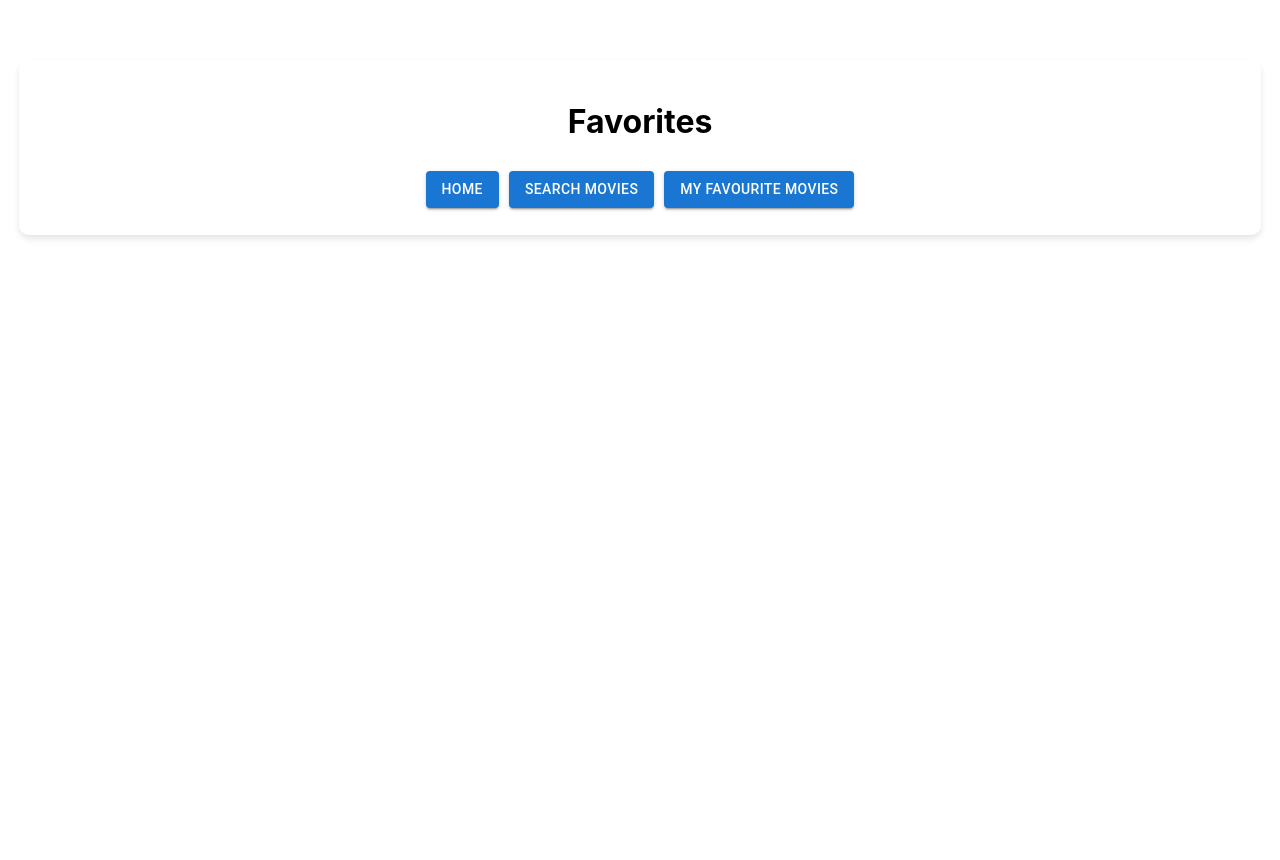
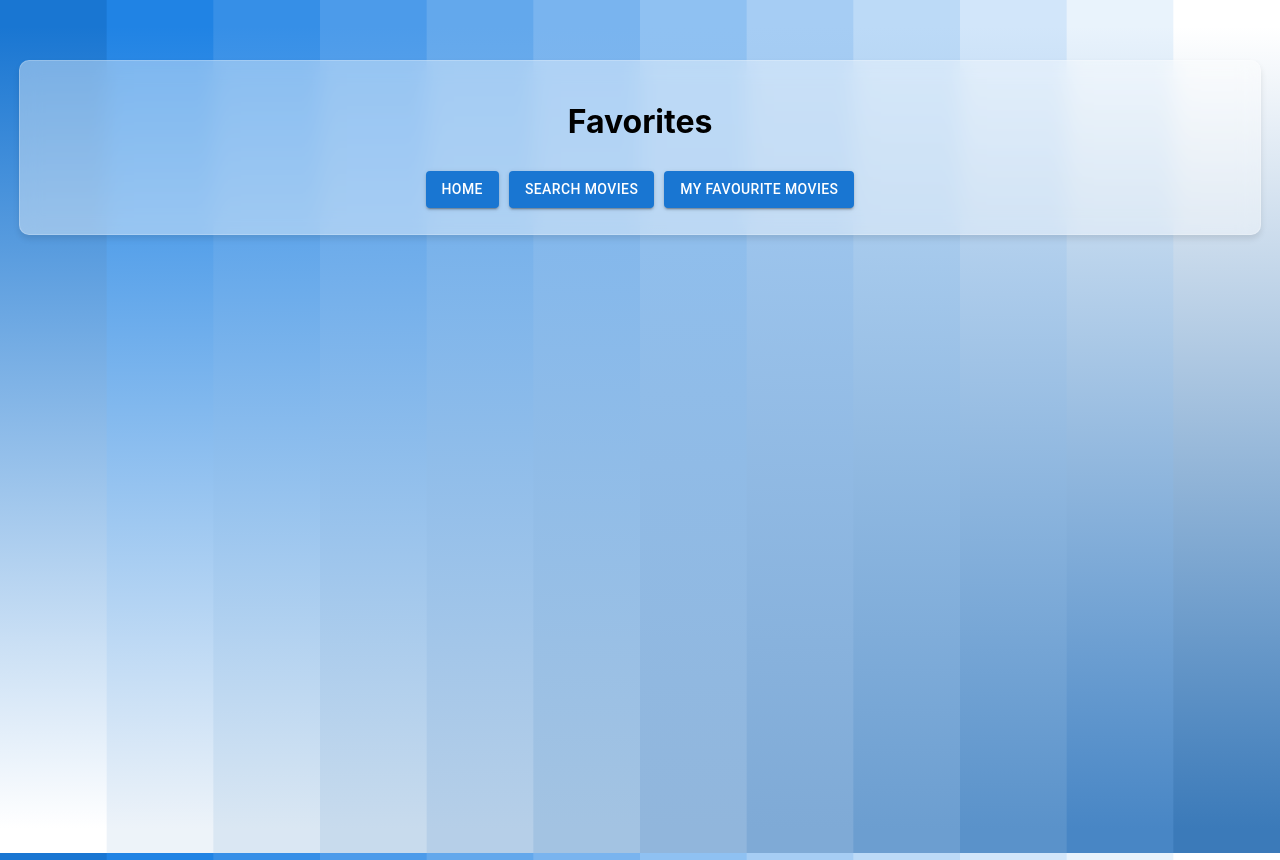
Before and after one commit to NitrexCode/movies-database, a React (Create React App) app: page /favorites in a window 1280 px wide. Before the commit the page ends 800 px from the top, so only its background shows below. Built offline with nearby package versions, Linux system fonts and the light colour scheme.

Commit message:
added global styles to the common styles

```diff
--- a/src/commonStyles.ts
+++ b/src/commonStyles.ts
@@ -1,5 +1,18 @@
 import styled from '@emotion/styled'
 import { Pagination, Grid } from '@mui/material'
+
+import { css } from '@emotion/react'
+
+export const globalStyles = css`
+    body {
+        margin: 0;
+        padding: 0;
+        background: url('/background.svg') no-repeat center center fixed;
+        background-size: cover;
+        height: 100vh;
+        overflow: hidden;
+    }
+`
 
 export const NavigationContainer = styled.div`
     display: flex;
@@ -7,8 +20,6 @@ export const NavigationContainer = styled.div`
     align-items: center;
     margin-top: 20px;
     margin-bottom: 20px;
-    background-color: rgba(255, 255, 255, 0.1); // Glassy effect
-    backdrop-filter: blur(10px);
     padding: 10px;
     border-radius: 10px;
     @media (max-width: 600px) {
@@ -25,7 +36,7 @@ export const GlassContainer = styled.div`
   max-width: 1200px;
   margin: 0 auto;
   padding: 20px;
-  background-color: rgba(255, 255, 255, 0.1);
+  background-color: rgba(255, 255, 255, 0.4);
   backdrop-filter: blur(10px);
   border-radius: 10px;
   border: 1px solid rgba(255, 255, 255, 0.2);
```
